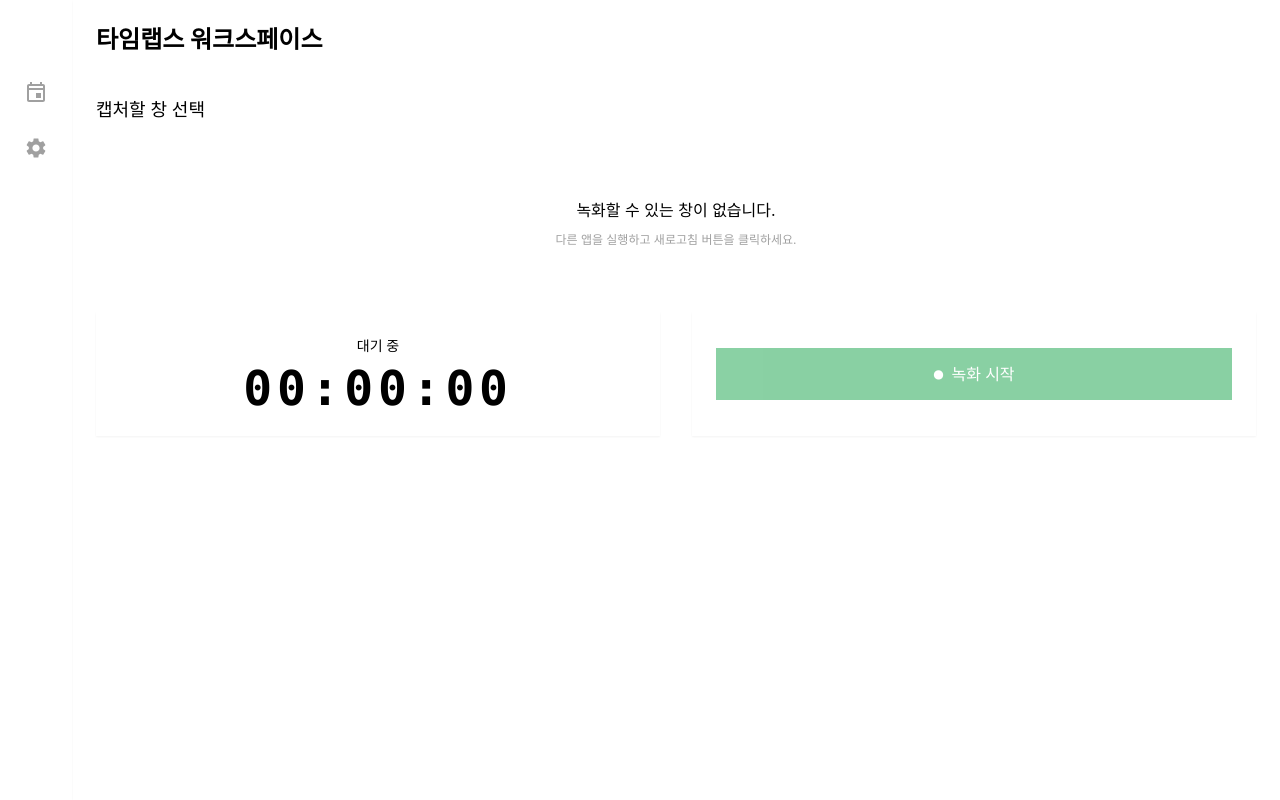
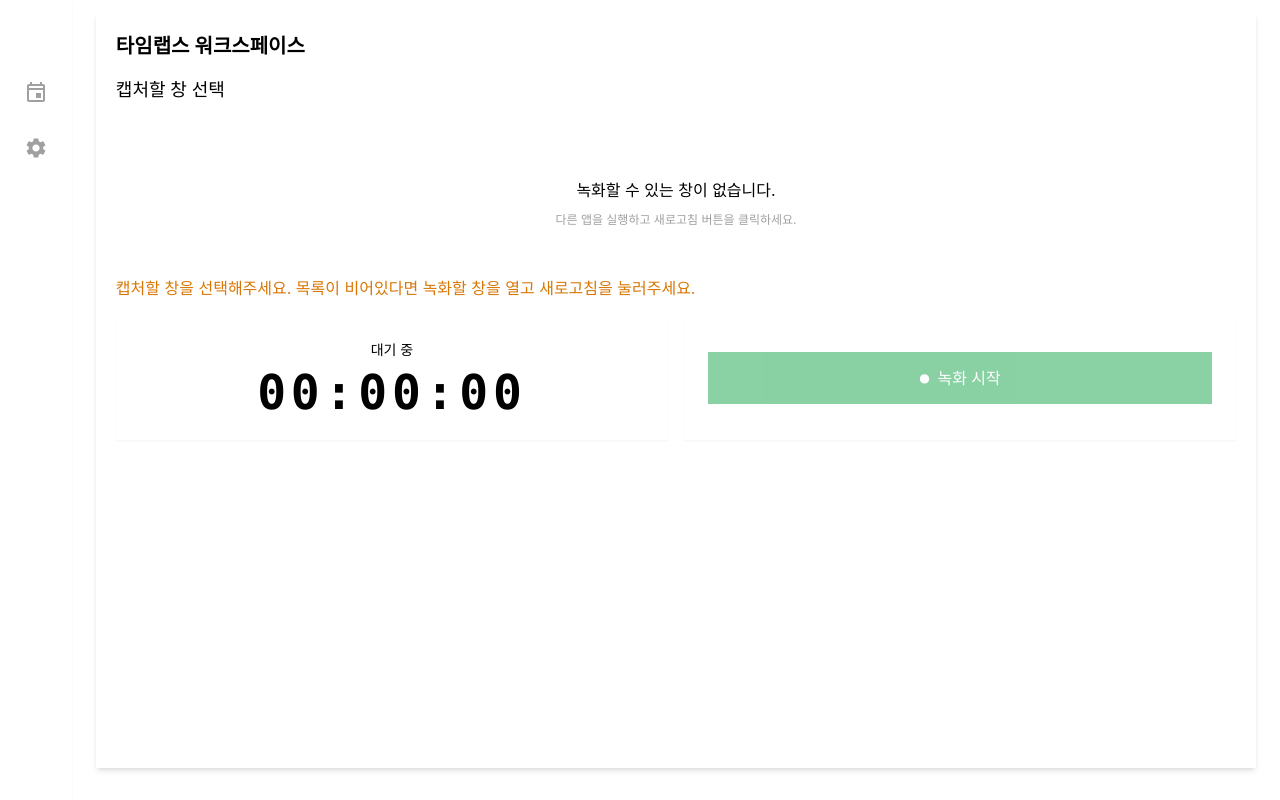
Before and after one commit to ChisaeHwang/dambi-frontend, a React (Create React App) app: page / in a window 1280 px wide. Built offline with nearby package versions, Linux system fonts and the light colour scheme.

Commit message:
fix: 타이머 상태관리 문제 해결

```diff
--- a/src/features/timelapse/components/BlurRegionSelector.tsx
+++ b/src/features/timelapse/components/BlurRegionSelector.tsx
@@ -5,18 +5,18 @@ import { BlurRegion } from "../types";
 interface BlurRegionSelectorProps {
   windowId: string;
   activeWindows: WindowInfo[];
-  initialRegions: BlurRegion[];
-  onRegionsChange: (regions: BlurRegion[]) => void;
+  blurRegions: BlurRegion[];
+  onChange: (regions: BlurRegion[]) => void;
 }
 
 const BlurRegionSelector: React.FC<BlurRegionSelectorProps> = ({
   windowId,
   activeWindows,
-  initialRegions,
-  onRegionsChange,
+  blurRegions,
+  onChange,
 }) => {
   // 상태 관리
-  const [regions, setRegions] = useState<BlurRegion[]>(initialRegions || []);
+  const [regions, setRegions] = useState<BlurRegion[]>(blurRegions || []);
   const [isDrawing, setIsDrawing] = useState(false);
   const [startPoint, setStartPoint] = useState({ x: 0, y: 0 });
   const [currentRegion, setCurrentRegion] = useState<BlurRegion | null>(null);
@@ -286,8 +286,8 @@ const BlurRegionSelector: React.FC<BlurRegionSelectorProps> = ({
 
   // regions 변경시 부모 컴포넌트에 알림
   useEffect(() => {
-    onRegionsChange(regions);
-  }, [regions, onRegionsChange]);
+    onChange(regions);
+  }, [regions, onChange]);
 
   // 마우스 이벤트 핸들러
   const handleMouseDown = (e: React.MouseEvent<HTMLCanvasElement>) => {
--- a/src/features/timelapse/components/Timelapse.tsx
+++ b/src/features/timelapse/components/Timelapse.tsx
@@ -29,10 +29,6 @@ const Timelapse: React.FC = () => {
 
   // 상태 관리
   const [showGeneratePrompt, setShowGeneratePrompt] = useState<boolean>(false);
-  const [workTime, setWorkTime] = useState<number>(0);
-  const [timerInterval, setTimerInterval] = useState<NodeJS.Timeout | null>(
-    null
-  );
   const [isPaused, setIsPaused] = useState<boolean>(false);
 
   // 블러 영역 관리
@@ -45,6 +41,8 @@ const Timelapse: React.FC = () => {
 
   // 최초 마운트 여부 확인을 위한 ref
   const mountedRef = React.useRef(false);
+  // 이전 캡처 상태 추적을 위한 ref
+  const wasCapturingRef = React.useRef(false);
 
   // 컴포넌트 마운트 시 창 목록 초기 로드만 수행
   useEffect(() => {
@@ -71,22 +69,27 @@ const Timelapse: React.FC = () => {
     }
   }, [blurRegions, timelapseOptions, changeTimelapseOptions]);
 
-  // 타이머 관리
+  // 페이지 이동 후 돌아왔을 때와 녹화 중지 시 자동으로 타임랩스 생성 모달 표시
   useEffect(() => {
-    if (isCapturing && !timerInterval) {
-      const interval = setInterval(() => {
-        setWorkTime((prev) => prev + 1);
-      }, 1000);
-      setTimerInterval(interval);
-    } else if (!isCapturing && timerInterval) {
-      clearInterval(timerInterval);
-      setTimerInterval(null);
+    // 컴포넌트가 마운트될 때, isCapturing 상태 확인
+    if (isCapturing) {
+      // 이미 녹화 중인 경우 wasCapturingRef를 true로 설정
+      wasCapturingRef.current = true;
+    } else if (
+      wasCapturingRef.current &&
+      !isCapturing &&
+      duration > 0 &&
+      !showGeneratePrompt &&
+      !isPaused
+    ) {
+      // 녹화가 중지되었고, duration이 있으며, 모달이 표시되지 않은 경우
+      setIsPaused(true);
+      setShowGeneratePrompt(true);
     }
 
-    return () => {
-      if (timerInterval) clearInterval(timerInterval);
-    };
-  }, [isCapturing, timerInterval]);
+    // 현재 상태 저장
+    wasCapturingRef.current = isCapturing;
+  }, [isCapturing, duration, showGeneratePrompt, isPaused]);
 
   // 캡처 시작 핸들러
   const handleStartCapture = () => {
@@ -115,17 +118,12 @@ const Timelapse: React.FC = () => {
   // 캡처 중지 핸들러
   const handleStopCapture = () => {
     stopCapture();
-    if (duration > 0) {
-      setIsPaused(true);
-      setShowGeneratePrompt(true);
-    }
   };
 
   // 캡처 취소 핸들러
   const handleCancelCapture = () => {
     setIsPaused(false);
     setShowGeneratePrompt(false);
-    setWorkTime(0);
   };
 
   // 타임랩스 생성 핸들러
@@ -154,7 +152,6 @@ const Timelapse: React.FC = () => {
       // 생성 완료 후 상태 초기화
       setShowGeneratePrompt(false);
       setIsPaused(false);
-      setWorkTime(0);
 
       // 성공 메시지
       alert(`타임랩스가 생성되었습니다: ${path}`);
@@ -205,14 +202,31 @@ const Timelapse: React.FC = () => {
     }
   };
 
-  // 작업 시간 표시
-  const formattedWorkTime = formatTime(workTime);
+  // 현재 duration 값으로 형식화된 시간 표시
+  const formattedDuration = formatTime(duration / 1000); // ms를 초로 변환
 
-  return (
-    <div className="flex flex-col h-full">
-      <div className="flex flex-col bg-[var(--bg-secondary)] rounded-lg p-6 space-y-6 h-full overflow-y-auto">
-        <h1 className="text-2xl font-bold mb-4">타임랩스 워크스페이스</h1>
+  // 녹화 중일 때의 내용
+  const renderRecordingContent = () => (
+    <div className="flex flex-col items-center justify-center flex-grow py-8">
+      <div className="text-center mb-8">
+        <div className="text-xl font-medium mb-2">녹화 진행 중...</div>
+        <div className="text-5xl font-mono tracking-widest font-semibold">
+          {formattedDuration}
+        </div>
+      </div>
 
+      <button
+        onClick={handleStopCapture}
+        className="py-3 px-6 bg-red-600 hover:bg-red-700 text-white rounded-lg text-lg font-medium"
+      >
+        녹화 중지
+      </button>
+    </div>
+  );
+
+  // 녹화 중이 아닐 때의 내용
+  const renderNormalContent = () => (
+    <>
       {/* 창 선택 영역 */}
       <div className="grid gap-4">
         <div className="flex flex-col">
@@ -248,58 +262,71 @@ const Timelapse: React.FC = () => {
           </div>
 
           {/* 안내 메시지 */}
-            {error && <div className="mt-2 text-red-500 text-sm">{error}</div>}
-            {blurRegions.length > 0 && (
-              <div className="mt-2 text-green-500 text-sm">
-                {blurRegions.length}개의 블러 영역이 설정되었습니다.
+          {!selectedWindowId && !isLoadingWindows && (
+            <div className="mt-2 text-amber-600">
+              캡처할 창을 선택해주세요. 목록이 비어있다면 녹화할 창을 열고
+              새로고침을 눌러주세요.
             </div>
           )}
+
+          {error && <div className="mt-2 text-red-500">오류: {error}</div>}
         </div>
       </div>
 
-        {/* 블러 영역 선택기 (show/hide 토글) */}
+      {/* 블러 영역 선택기 */}
       {showBlurSelector && selectedWindowId && (
         <BlurRegionSelector
           windowId={selectedWindowId}
           activeWindows={activeWindows}
-            initialRegions={blurRegions}
-            onRegionsChange={handleBlurRegionsChange}
+          blurRegions={blurRegions}
+          onChange={handleBlurRegionsChange}
         />
       )}
 
-        {/* 타이머 및 제어 영역 */}
+      {/* 타이머 및 컨트롤 영역 */}
       {!showBlurSelector && (
-          <div className="grid grid-cols-1 lg:grid-cols-2 gap-8 items-start mt-8">
-            {/* 타이머 및 상태 표시 */}
+        <div className="grid grid-cols-1 md:grid-cols-2 gap-4 mt-4">
+          <div className="flex flex-col">
             <TimelapseTimer
               isCapturing={isCapturing}
-              duration={formattedWorkTime}
+              duration={formattedDuration}
               isPaused={isPaused}
             />
-
-            {/* 제어 버튼 */}
+          </div>
+          <div className="flex flex-col">
             <TimelapseControls
               isCapturing={isCapturing}
               isPaused={isPaused}
+              selectedWindowId={selectedWindowId}
               onStart={handleStartCapture}
               onStop={handleStopCapture}
               onCancel={handleCancelCapture}
-              disabled={!selectedWindowId || showBlurSelector}
+              hasRecording={duration > 0}
             />
           </div>
+        </div>
       )}
-      </div>
 
-      {/* 타임랩스 생성 프롬프트 (모달) */}
-      {showGeneratePrompt && (
+      {/* 타임랩스 생성 모달 */}
+      {showGeneratePrompt && !isCapturing && (
         <GeneratePrompt
           onGenerate={handleGenerateTimelapse}
           onCancel={handleCancelCapture}
           isGenerating={isGeneratingTimelapse}
           progress={timelapseProgress}
-          captureTime={workTime}
+          captureTime={duration / 1000} // ms를 초로 변환
         />
       )}
+    </>
+  );
+
+  return (
+    <div className="bg-[var(--bg-primary)] text-[var(--text-normal)] h-screen w-full flex flex-col p-3">
+      <div className="bg-[var(--bg-secondary)] rounded-lg shadow-md p-5 w-[98%] max-w-[1400px] min-w-auto mx-auto mb-5 h-[calc(100vh-30px)] overflow-y-auto">
+        <h2 className="text-xl mb-4 font-semibold">타임랩스 워크스페이스</h2>
+
+        {isCapturing ? renderRecordingContent() : renderNormalContent()}
+      </div>
     </div>
   );
 };
--- a/src/features/timelapse/components/TimelapseControls.tsx
+++ b/src/features/timelapse/components/TimelapseControls.tsx
@@ -3,20 +3,25 @@ import React from "react";
 interface TimelapseControlsProps {
   isCapturing: boolean;
   isPaused: boolean;
+  selectedWindowId: string;
   onStart: () => void;
   onStop: () => void;
-  onCancel: () => void;
-  disabled: boolean;
+  onCancel?: () => void;
+  hasRecording: boolean;
 }
 
 const TimelapseControls: React.FC<TimelapseControlsProps> = ({
   isCapturing,
   isPaused,
+  selectedWindowId,
   onStart,
   onStop,
   onCancel,
-  disabled,
+  hasRecording,
 }) => {
+  // 녹화 버튼 비활성화 여부 - 선택된 창이 없으면 비활성화
+  const disabled = !selectedWindowId;
+
   return (
     <div className="flex flex-col items-center justify-center space-y-4 bg-[var(--bg-tertiary)] p-6 rounded-lg shadow-sm h-full">
       {!isCapturing ? (
@@ -30,7 +35,7 @@ const TimelapseControls: React.FC<TimelapseControlsProps> = ({
             {isPaused ? "계속하기" : "녹화 시작"}
           </button>
 
-          {isPaused && (
+          {isPaused && onCancel && (
             <button
               onClick={onCancel}
               className="w-full sm:flex-1 py-3 px-6 rounded-lg bg-gray-600 hover:bg-gray-700 text-white font-medium transition-colors"
```
Lines whose indentation alone changed are shown as unchanged.
